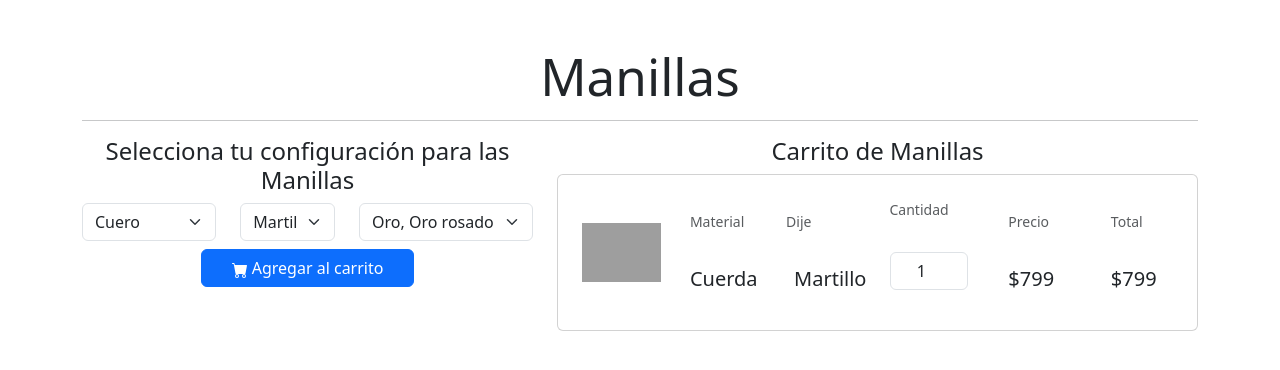
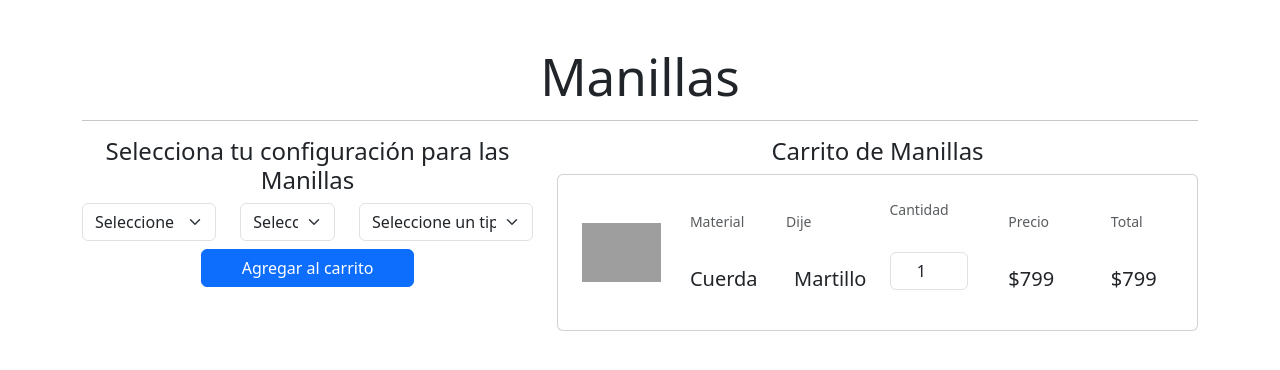
Before and after one commit to zurimokato/react-manilla, a React (Vite) app: page / in a window 1280 px wide. Shown: the top 370 px of the page. Built offline with nearby package versions, Linux system fonts and the light colour scheme; grey boxes are pictures that could not be loaded.

Commit message:
se agrega logica para traer la configuracion selecionada y agregarla al setManillas

```diff
--- a/src/components/Manilla.jsx
+++ b/src/components/Manilla.jsx
@@ -1,46 +1,111 @@
-import React from 'react'
+import React, { useState, useEffect } from 'react'
+import { db } from '../firebase'
+import { collection, doc, addDoc, onSnapshot, deleteDoc, updateDoc, query, orderBy, where, getDoc, getDocs } from 'firebase/firestore'
 
 function Manilla() {
+    const [material, setMaterial] = useState("");
+    const [tipo, setTipo] = useState("");
+    const [dije, setDije] = useState("");
+    const [manilla, setManilla] = useState();
+    const [precio, setPrecio] = useState(1);
+    const [id, setId] = useState("");
+    const [cantidad, setCantidad] = useState(1);
+    const [total, setTotal] = useState(1)
+    const [showModal, setShowModal] = useState(false)
+
+    const [manillas, setManillas] = useState([]);
+
+    const addCarrito = async e => {
+        e.preventDefault();
+
+        if (material === "" || dije === "" || tipo === "") {
+            setShowModal(true);
+
+            alert("Hay obciones no seleccionadas por favor seleccionar obciones mandatorias ");
+            return;
+
+        }
+
+        console.log(material);
+        console.log(dije);
+        console.log(tipo);
+
+        const manillasRef = collection(db, "manillas");
+
+        const q = query(
+            manillasRef,
+            where("material", "==", material),
+            where("dije", "==", dije),
+            where("tipo", "==", tipo)
+        );
+
+        const querySnapshot = await getDocs(q);
+        const manis = querySnapshot.docs.map((doc) => ({ ...doc.data(), id: doc.id, cantidad: 1 }));
+        agregarManilla(manis[0]);
+        console.log(manillas);
+
+
+    }
+
+    const agregarManilla = (manilla) => {
+        const man = manillas.find((m) => m.id == manilla.id);
+        if (man) {
+            man.cantidad = man.cantidad + 1;
+            setManillas([...manillas]);
+        }else{
+            setManillas((manillas) => [...manillas, manilla]);
+
+        }
+
+
+
+    }
+
+
+
     return (
-    <div  className='container mt-5'>
+        <div className='container mt-5'>
             <h1 className='text-center'>Manillas</h1>
             <hr />
             <div className="row">
                 <div className="col-5">
                     <h4 className="text-center"> Selecciona tu configuración para las Manillas </h4>
-                <form >
+                    <form onSubmit={addCarrito}>
                         <div className="row">
                             <div className="col-4">
-                            <select name="select-material" id="material" className="form-select">
-                                <option value="1">Cuero</option>
-                                <option value="2">Cuerda</option>
+                                <select name="select-material" id="material" className="form-select" value={material} onChange={(e) => setMaterial(e.target.value)}>
+                                    <option value="">Seleccione un material</option>
+                                    <option value="cuero" >Cuero</option>
+                                    <option value="cuerda">Cuerda</option>
                                 </select>
                             </div>
                             <div className="col-3">
-                            <select name="select-dije" id="dije" className="form-select">
-                                <option value="1">Martillo</option>
-                                <option value="2">Ancla</option>
+                                <select name="select-dije" id="dije" className="form-select" value={dije} onChange={(e) => setDije(e.target.value)}>
+                                    <option value="">Seleccione un dije</option>
+                                    <option value="martillo">Martillo</option>
+                                    <option value="ancla">Ancla</option>
                                 </select>
                             </div>
                             <div className="col-5">
-                            <select name="select-tipo" id="tipo" className="form-select">
-                                <option value="1">Oro, Oro rosado</option>
-                                <option value="2">Plata</option>
-                                <option value="3">Niquel</option>
+                                <select name="select-tipo" id="tipo" className="form-select" value={tipo} onChange={(e) => setTipo(e.target.value)}>
+                                    <option value="">Seleccione un tipo</option>
+                                    <option value="oro, oro rosado" >Oro, Oro rosado</option>
+                                    <option value="plata">Plata</option>
+                                    <option value="niquel">Niquel</option>
                                 </select>
                             </div>
 
                         </div>
                         <div className="row mt-2">
                             <div class="d-grid gap-2 col-6 mx-auto">
-                            <button type='button' className='btn btn-primary'>
-                            <svg cxmlns="http://www.w3.org/2000/svg" width="16" height="16" fill="currentColor" class="bi bi-cart-fill" viewBox="0 0 16 16">
-                            <path d="M0 1.5A.5.5 0 0 1 .5 1H2a.5.5 0 0 1 .485.379L2.89 3H14.5a.5.5 0 0 1 .491.592l-1.5 8A.5.5 0 0 1 13 12H4a.5.5 0 0 1-.491-.408L2.01 3.607 1.61 2H.5a.5.5 0 0 1-.5-.5zM5 12a2 2 0 1 0 0 4 2 2 0 0 0 0-4zm7 0a2 2 0 1 0 0 4 2 2 0 0 0 0-4zm-7 1a1 1 0 1 1 0 2 1 1 0 0 1 0-2zm7 0a1 1 0 1 1 0 2 1 1 0 0 1 0-2z"/>
-                            </svg>&nbsp;Agregar al carrito</button>
+                                <button className='btn btn-primary btn-block'>
+                                    Agregar al carrito</button>
                             </div>
                         </div>
 
                     </form>
+
+
 
                 </div>
                 <div className="col-7">
@@ -50,7 +115,7 @@ function Manilla() {
                             <div className="row align-items-center">
                                 <div className="col-md-2">
                                     <img src="https://http2.mlstatic.com/D_NQ_NP_642546-MCO50997450359_082022-O.jpg"
-                                className="img-fluid" alt="Generic placeholder image"/>
+                                        className="img-fluid" alt="Generic placeholder image" />
                                 </div>
                                 <div className="col-md-2 d-flex justify-content-center">
                                     <div>
@@ -61,7 +126,7 @@ function Manilla() {
                                 <div className="col-md-2 d-flex justify-content-center">
                                     <div>
                                         <p className="small text-muted mb-4 pb-2">Dije</p>
-                                    <p className="lead fw-normal mb-0"><i className="fas fa-circle me-2" style={{color: '#fdd8d2'}}></i>Martillo</p>
+                                        <p className="lead fw-normal mb-0"><i className="fas fa-circle me-2" style={{ color: '#fdd8d2' }}></i>Martillo</p>
                                     </div>
                                 </div>
                                 <div className="col-md-2 d-flex justify-content-center">
@@ -89,8 +154,9 @@ function Manilla() {
                         </div>
                     </div>
                 </div>
+
+
             </div>
-
         </div>
     )
 }
--- a/src/firebase.js
+++ b/src/firebase.js
@@ -1,5 +1,6 @@
 
 import { initializeApp } from "firebase/app";
+import { getFirestore } from "firebase/firestore";
 // TODO: Add SDKs for Firebase products that you want to use
 // https://firebase.google.com/docs/web/setup#available-libraries
 
```
Lines whose indentation alone changed are shown as unchanged.
